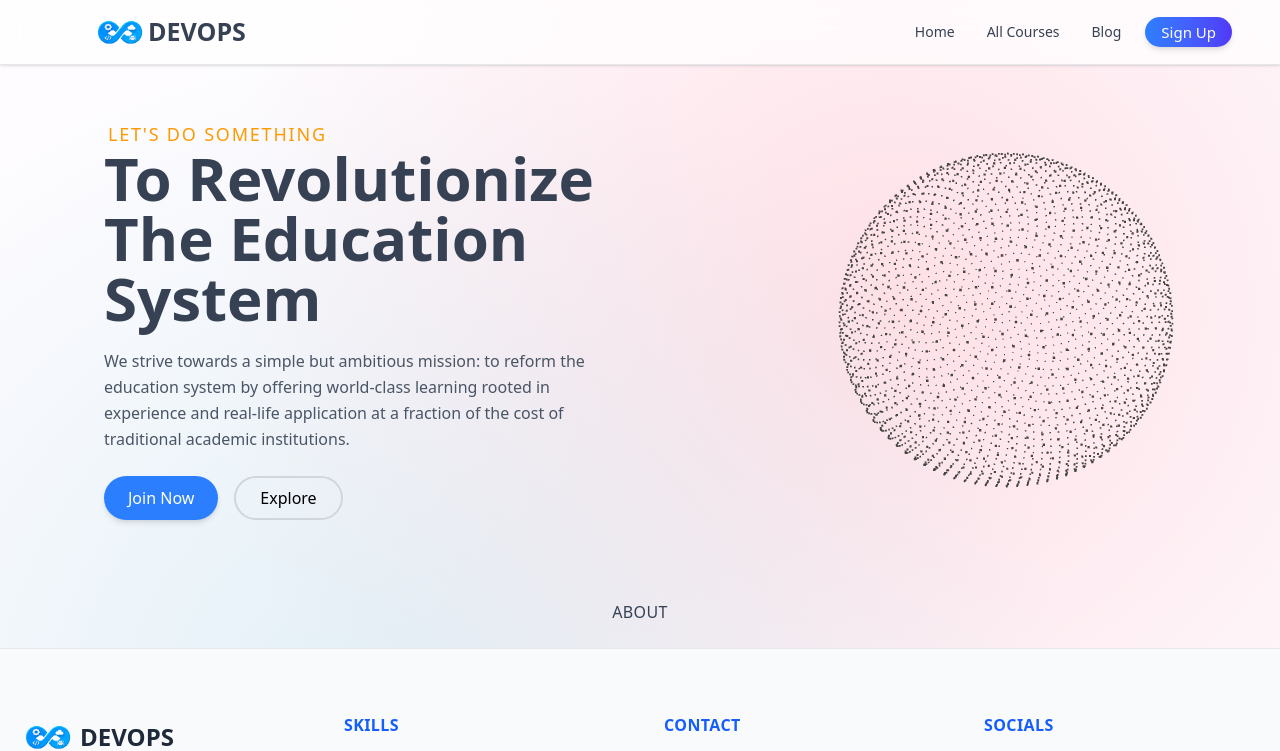
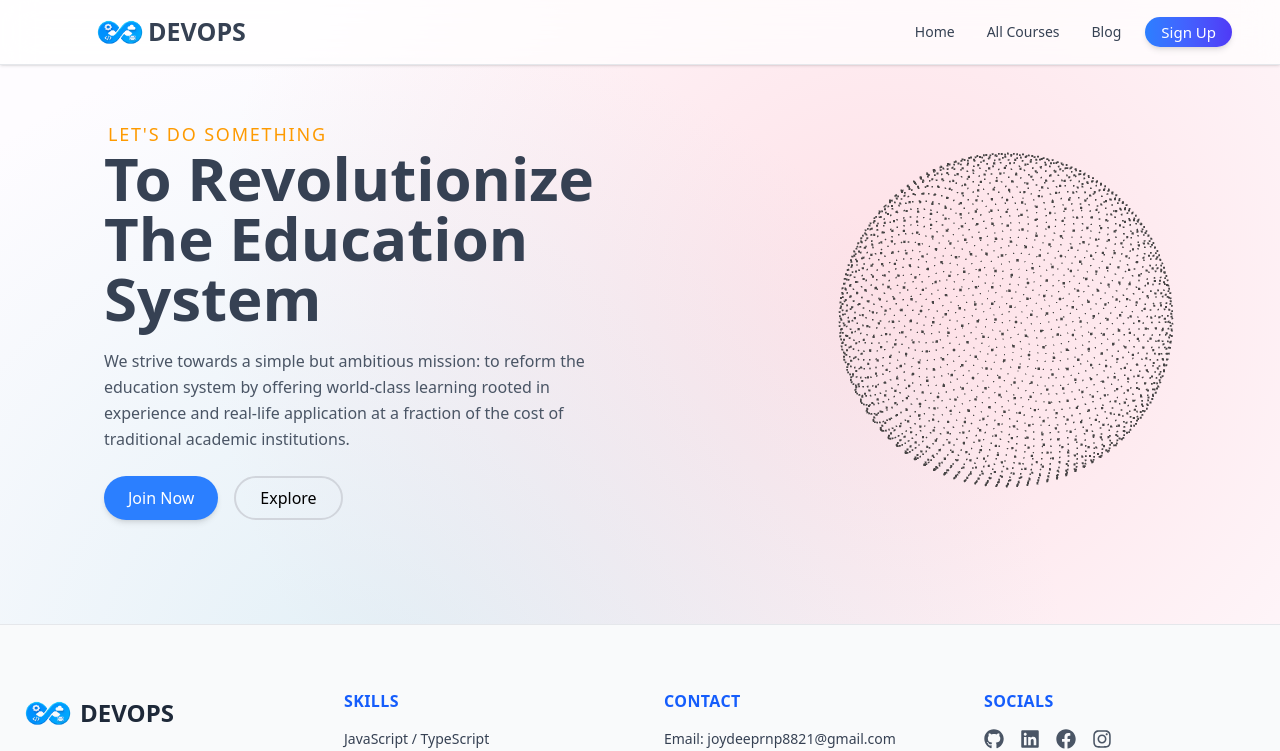
Before and after one commit to joydeep-07/Educate, a React (Vite) app in the folder frontend/: page / in a window 1280 px wide. Shown: the top 751 px of the page. Built offline with nearby package versions, Linux system fonts and the light colour scheme.

Commit message:
Creating About page

```diff
--- a/frontend/src/components/About.jsx
+++ b/frontend/src/components/About.jsx
@@ -2,7 +2,9 @@ import React from 'react'
 
 const About = () => {
   return (
-    <div className='text-center text-gray-700 text-md font-medium tracking-wide uppercase'>About</div>
+   <>
+
+   </>
   )
 }
 
```
